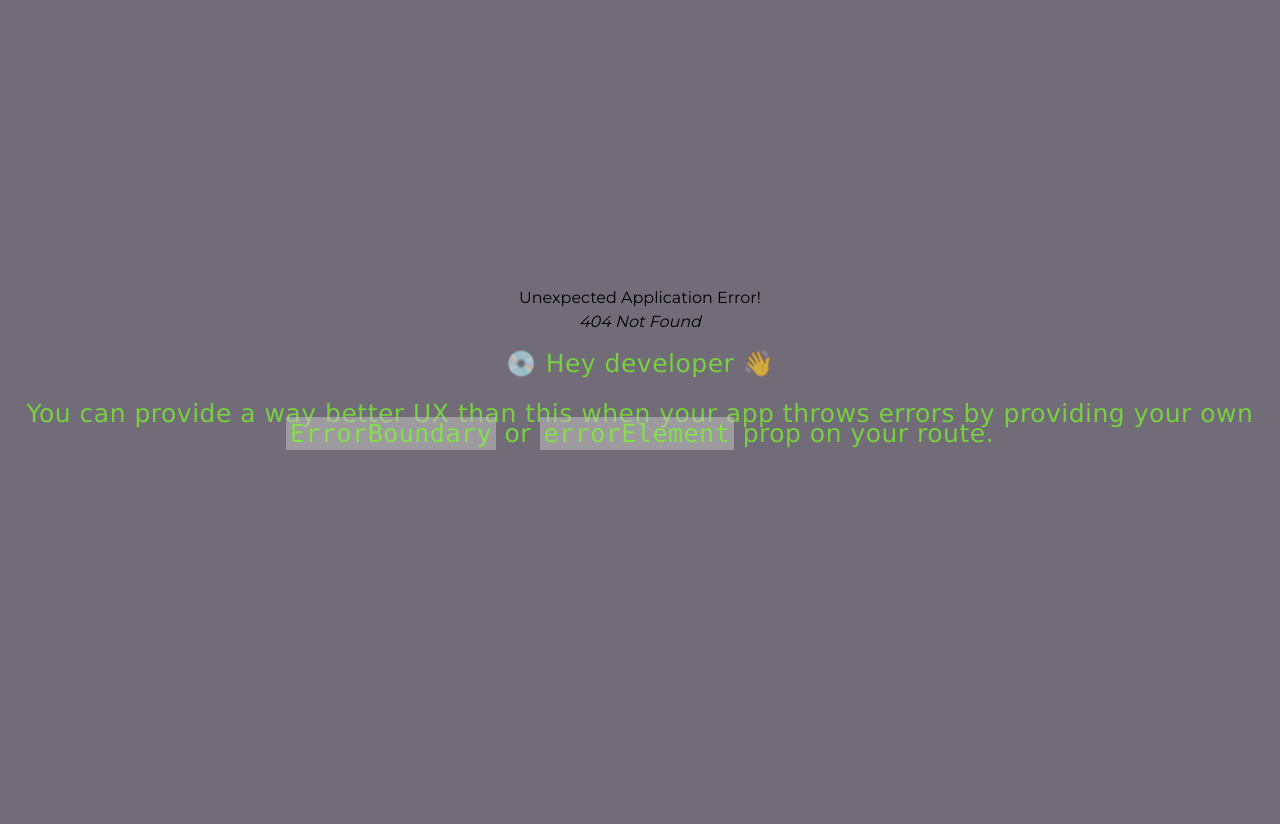
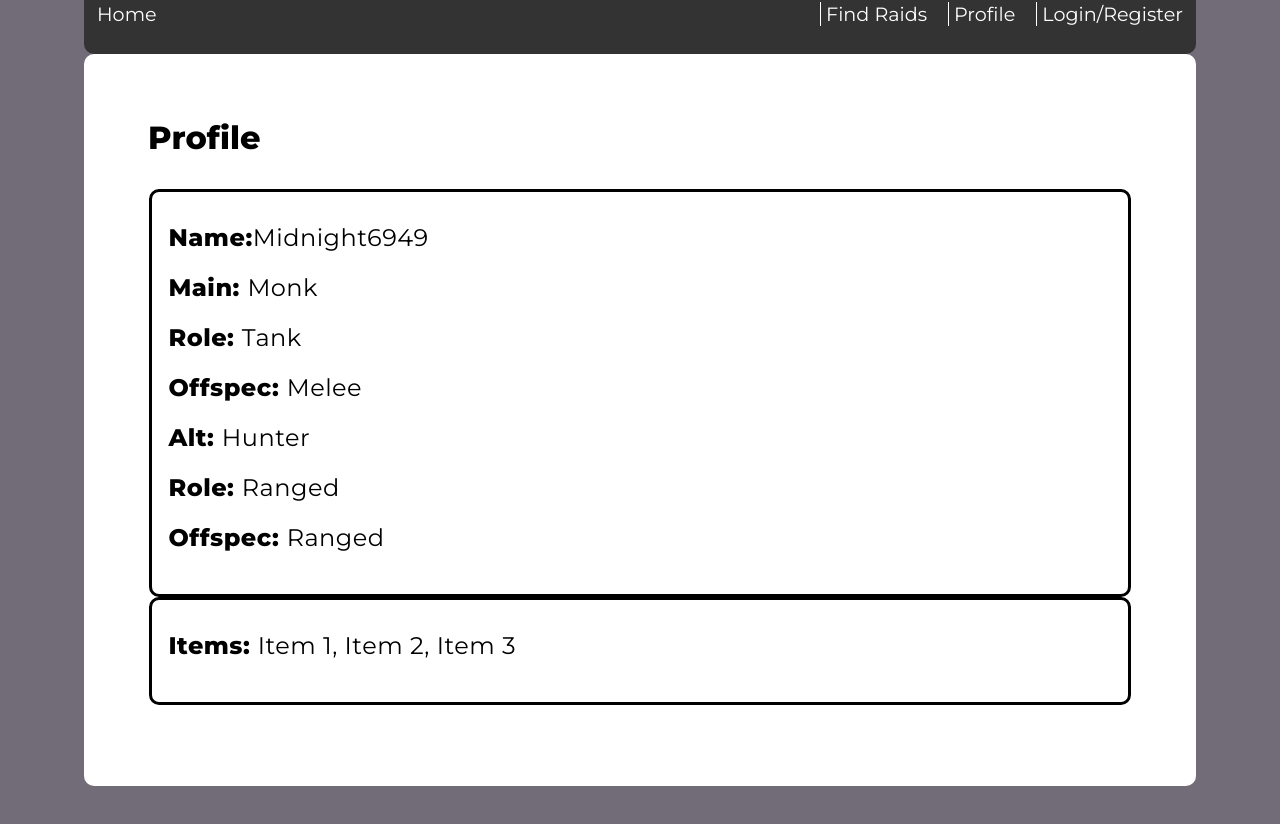
Before and after one commit to Steven07a/comp484-scheduler-project, a React (Create React App) app in the folder client/: page /profile in a window 1280 px wide. Before the commit this address had no page. Shown: the top 824 px of the page. Built offline with nearby package versions, Linux system fonts and the light colour scheme.

Commit message:
Added Nav, Updated Home page, added Raids and Profile Pages
Pages are using placeholder data.

```diff
--- a/client/src/App.js
+++ b/client/src/App.js
@@ -10,6 +10,9 @@ import './App.css';
 import Home from "../src/pages/Home"
 import Test from "../src/pages/Test"
 import Login from "../src/pages/Login";
+import Profile from "./pages/Profile";
+import Raids from "./pages/Raids";
+import Navbar from "../src/components/Navigation/Navbar"
 
 const Layout = () => {
   // uncomment this code if u want to have user auth on all pages that are not login or register
@@ -23,7 +26,7 @@ const Layout = () => {
 
   return (
     <>
-      {/* <Navbar /> */}
+      <Navbar />
       <Outlet />
       {/* <Footer /> */}
     </>
@@ -47,6 +50,14 @@ const router = createBrowserRouter([
       {
         path: "/login",
         element: <Login />,
+      },
+      {
+        path: "/profile",
+        element: <Profile />,
+      },
+      {
+        path: "/raids",
+        element: <Raids />,
       }
     ],
   },
--- /dev/null
+++ b/client/src/components/Navigation/Navbar.css
@@ -0,0 +1,34 @@
+
+@import url('https://fonts.googleapis.com/css?family=Montserrat:400,800');
+
+.nav {
+    background-color:#333;
+    color: white;
+    display: flex;
+    justify-content: space-between;
+    align-items: center;
+    gap: 2rem;
+    padding: 0.5rem;
+    border-radius: 10px;
+}
+
+.nav ul {
+    padding: 0;
+    margin: 0;
+    list-style: none;
+    display: flex;
+    gap: 1rem;
+}
+.nav li {
+    border-left: 1px solid white;
+}
+.nav a {
+    font-family: 'Montserrat';
+    font-size: 1.2rem;
+    color: inherit;
+    padding: 5px 5px;
+}
+
+.nav a:hover {
+	font-weight: bold;
+}
--- /dev/null
+++ b/client/src/components/Navigation/Navbar.js
@@ -0,0 +1,19 @@
+import "./Navbar.css";
+import { Link } from "react-router-dom";
+
+export default function Navbar() {
+    return <nav className="nav">
+        <a href="/">Home</a>
+        <ul>
+            <li>
+                <Link to={"Raids"}>Find Raids</Link>
+            </li>
+            <li>
+                <Link to={"Profile"}>Profile</Link>
+            </li>
+            <li>
+                <Link to={"Login"}>Login/Register</Link>
+            </li>
+        </ul>
+    </nav>
+}
--- a/client/src/index.css
+++ b/client/src/index.css
@@ -7,11 +7,73 @@ body {
   -moz-osx-font-smoothing: grayscale;
 }
 
+
 code {
   font-family: source-code-pro, Menlo, Monaco, Consolas, 'Courier New',
     monospace;
 }
 
-@tailwind base;
-@tailwind components;
-@tailwind utilities;
+.banner {
+  background-image: url("../src/assets/background2.jpg");
+  background-repeat: no-repeat;
+	background-size: cover;
+	background-position: 0 0;
+	color: #FFFFFF;
+  text-shadow:
+    -1.5px -1.5px 0 #000,
+    1.5px -1.5px 0 #000,
+    -1.5px 1.5px 0 #000,
+    1.5px 1.5px 0 #000;
+	position: relative;
+	height: 100%;
+	border-radius: 10px;
+	overflow: hidden;
+	width: 1080px;
+	max-width: 100%;
+	min-height: 700px;
+}
+
+.banner h1 {
+  margin: 0;
+  position: absolute;
+  top: 50%;
+  left: 50%;
+  transform: translate(-50%, -50%);
+}
+
+.profile {
+  background-color: #FFFFFF;
+	color: black;
+	height: 100%;
+	border-radius: 10px;
+	overflow: hidden;
+	width: 1080px;
+	max-width: 100%;
+	min-height: 700px;
+  text-align: left;
+}
+.profile h1{
+  padding: 2rem;
+  margin: auto;
+  display: block;
+}
+.profile section {
+  border-style: solid;
+  border-color: #000;
+  border-radius: 10px;
+  text-align: left;
+  padding: 1rem;
+  width: 90%;
+  margin: 0 auto;
+  display: block;
+}
+
+.profile section * {
+  color: black;
+  font-family: 'Montserrat';
+  font-size: 1.5rem;
+}
+
+div {
+  padding: 1rem;
+}
--- a/client/src/pages/Home.jsx
+++ b/client/src/pages/Home.jsx
@@ -1,17 +1,11 @@
 import React from "react";
-import { Link } from "react-router-dom";
-
+import '../index.css';
 
 function Home() {
   return (
     <>
-      <h1>Home</h1>
-      {/* shows how to link to different webpages refrences index.js to find the pages */}
-      <div class="Links">
-        <Link to={"Login"}>Go to Login</Link>
-        <br></br>
-        <br></br>
-        <Link to={"Test"}>Go to test page</Link>
+      <div className="banner">
+        <h1>Raid Finder and Scheduler</h1>
       </div>
     </>
   );
--- /dev/null
+++ b/client/src/pages/Profile.jsx
@@ -0,0 +1,26 @@
+import React from "react";
+import '../index.css';
+
+function Profile() {
+    return (
+        <div className="profile">
+            <div>
+                <h1>Profile</h1>
+                <section id="characters">
+                    <p><strong>Name:</strong><span id="user">Midnight6949</span></p>
+                    <p><strong>Main: </strong> <span id="main">Monk</span></p>
+                    <p><strong>Role: </strong><span id="mainrole">Tank</span></p>
+                    <p><strong>Offspec: </strong><span id="mainoffspec">Melee</span></p>
+                    <p><strong>Alt: </strong><span id="alt">Hunter</span></p>
+                    <p><strong>Role: </strong><span id="altrole">Ranged</span></p>
+                    <p><strong>Offspec: </strong><span id="altoffspec">Ranged</span></p>
+                </section>
+                <section id="items">
+                    <p><strong>Items: </strong><span id="itemList">Item 1, Item 2, Item 3</span></p>
+                </section>
+            </div>
+        </div>
+    );
+}
+
+export default Profile;
--- /dev/null
+++ b/client/src/pages/Raids.jsx
@@ -0,0 +1,23 @@
+import React from "react";
+import '../index.css';
+
+function Raids() {
+    return (
+        <div className="profile">
+            <div>
+                <h1>Raids</h1>
+                <section id="raid1">
+                    <h2>Raid 1</h2>
+                </section>
+                <section id="raid2">
+                    <h2>Raid 2</h2>
+                </section>
+                <section id="raid3">
+                    <h2>Raid 3</h2>
+                </section>
+            </div>
+        </div>
+    );
+}
+
+export default Raids;
```
Also changed, not shown: 1 other file (tests, documents, lock files or other folders).
